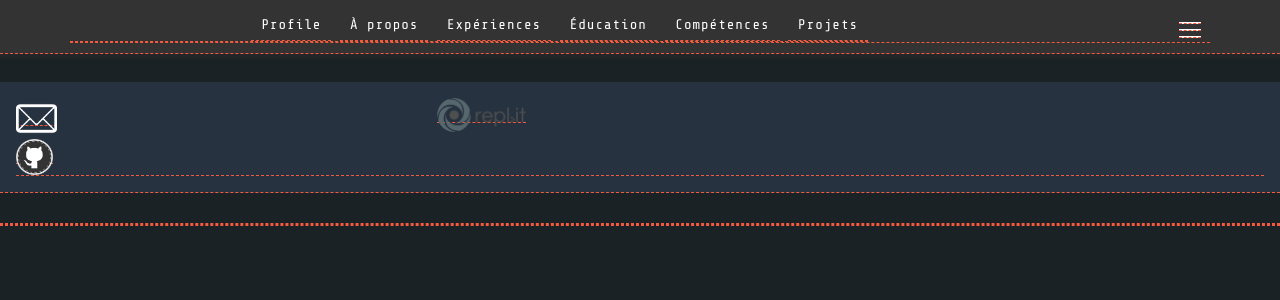
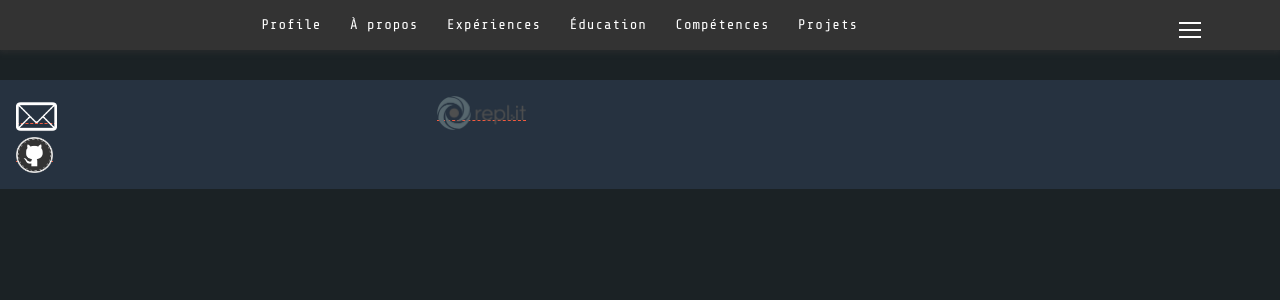
Before and after one commit to MaelC001/MaelC001.github.io, a Jekyll site: the page built from contact/index.html, in a window 1280 px wide. Shown: the top 300 px of the page. Built offline with Jekyll 4.4.1, drawn with Linux system fonts in a browser that asks for light colours; nearby versions of some CDN libraries.

Commit message:
Update style.css

```diff
--- a/assets/css/style.css
+++ b/assets/css/style.css
@@ -5,7 +5,7 @@ html, body, div, span, h1, h2, h3, h4, h5, h6, p, a, img, strong, ul, li, nav {
 }
 
 
-a, :not(.logo) { color: #f35b3f; border-bottom: 1px dashed #f35b3f; text-decoration: none; transition: all .3s; }
+a, :not(.logo) a { color: #f35b3f; border-bottom: 1px dashed #f35b3f; text-decoration: none; transition: all .3s; }
 a:hover, a:focus { color: #f35b3f; border: 0; text-decoration: none; }
 
 /* Hamburger button code */
```
